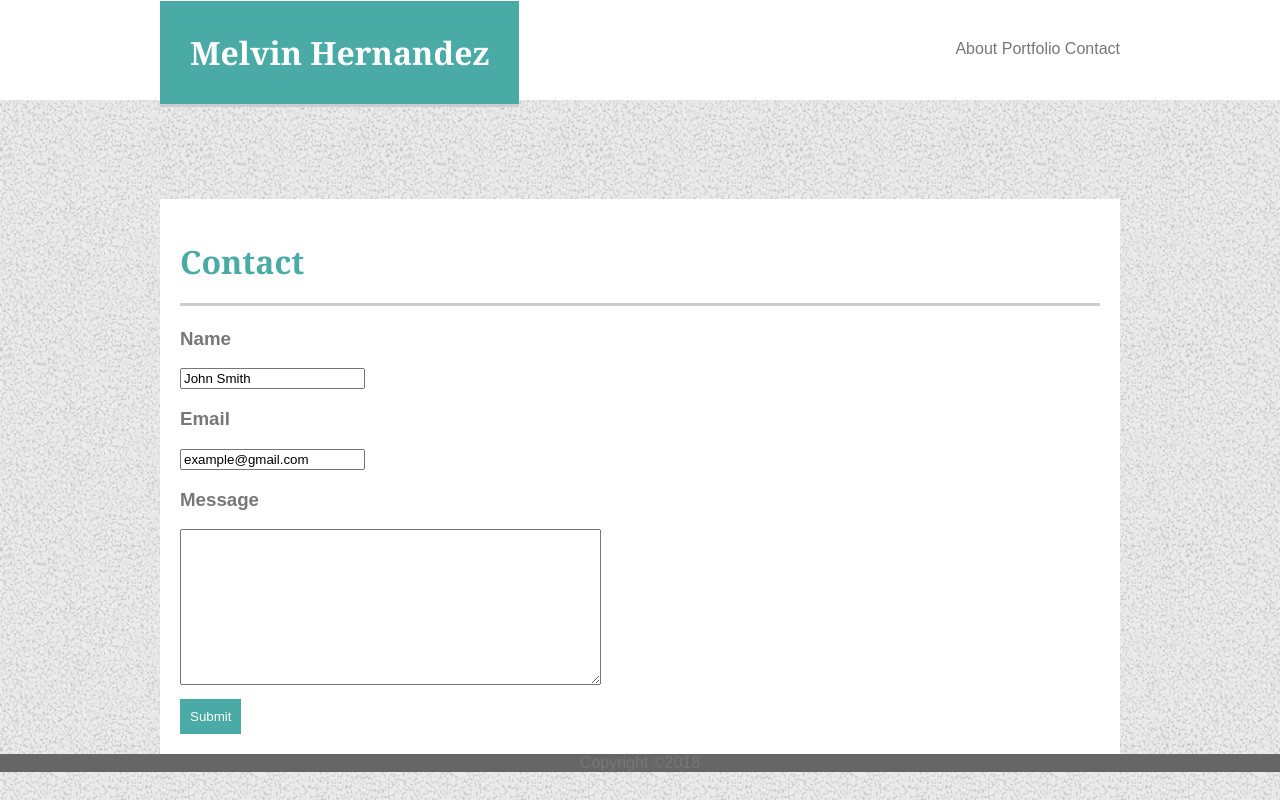
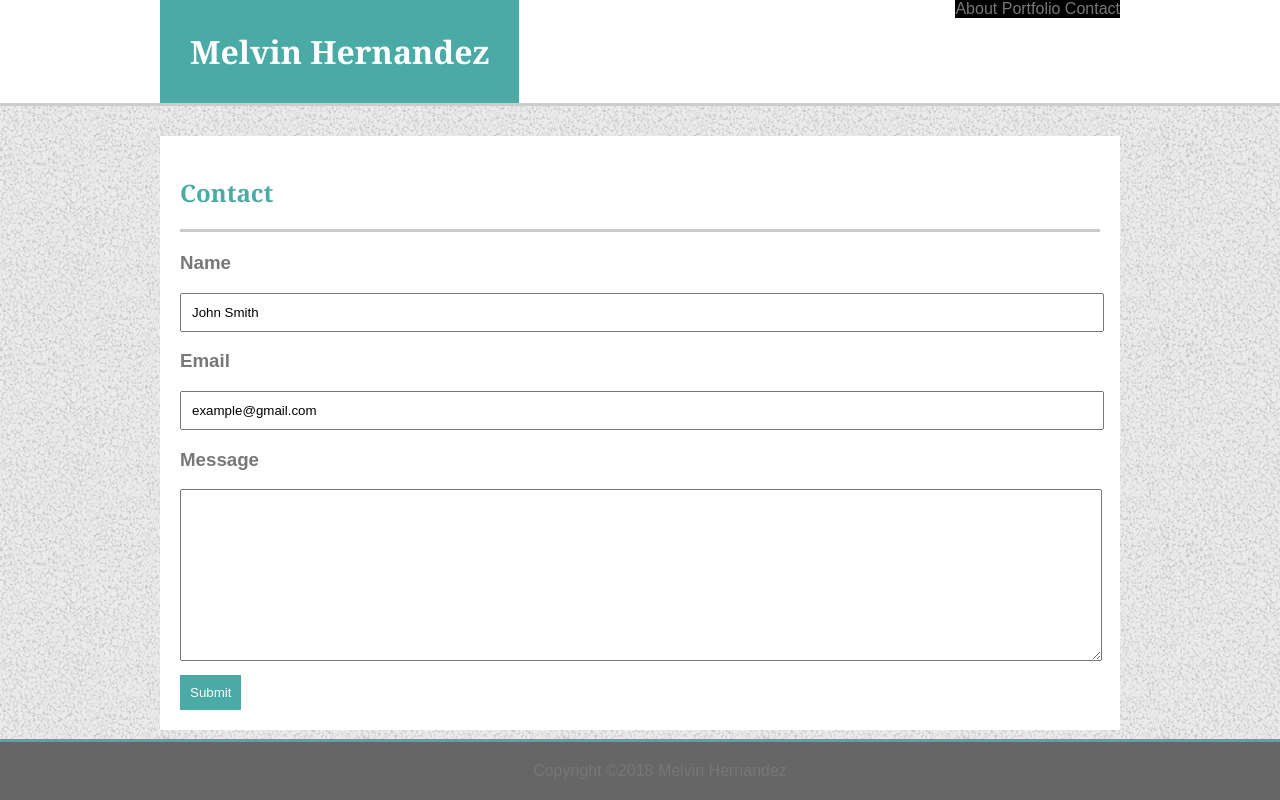
Before and after one commit to melher39/Basic-Portfolio, a plain HTML site: page contact.html in a window 1280 px wide. Drawn offline with Linux system fonts and the light colour scheme.

Commit message:
overhaul of html files and css. contact page 90% done

```diff
--- a/assets/css/style.css
+++ b/assets/css/style.css
@@ -3,17 +3,8 @@ body {
     background-image: url(../images/gravel.png);
     font-family: "Arial", "Helvetica Neue", Helvetica, sans-serif;
     color: #777777;
-    padding: 0;
+    /* padding: 0; */
     margin: 0;
-}
-
-/* content area should not exceed this width */
-.content {
-    background-color: #ffffff;
-    width: 920px;
-    margin: 0 auto;
-    clear: both;
-    padding: 20px;
 }
 
 /* images resized */
@@ -26,40 +17,82 @@ body {
     width: 200px;
 }
 
-/* fonts and style specified for h1 */
-h1 {
-    border-bottom-style: solid;
-    border-color: #cccccc;
-    padding-bottom: 20px;
-    color: #4aaaa5;
-    font-family: "Georgia", Times, "Times New Roman", serif;
+header {
+    /* position: relative; */
+    background-color: #ffffff;
+    border-bottom: solid #cccccc;
+    overflow: hidden;
+}
+
+.top {
+    width: 960px;
+    margin: 0 auto;
+    /* position: relative; */
+    /* bottom: 75px; */
+ }
+
+#myname {
+    float: left;
+    /* position: absolute; */
+    padding: 30px;
+    margin: 0;
+    background-color: #4aaaa5;
+    color: #ffffff;
+    border: none;
 }
 
 
-#myname {
-    float: left;
-    padding: 30px;
-    background-color: #4aaaa5;
-    color: white;
-}
-
-header {
-    background-color: #ffffff;
-    padding: 50px;
-    border: #cccccc;
-
-}
-
-.nav {
-    float: right;
-    position: relative;
-    top: 60px;
+/* fonts and style specified for h1 */
+h1 {
+    padding-bottom: 20px;
+    border-bottom-style: solid;
+    border-color: #cccccc;
+    color: #4aaaa5;
+    font-family: "Georgia", Times, "Times New Roman", serif;
 }
 
 /* Changes hyperlink color and removes underscore */
 a {
     color: #777777;
     text-decoration: none;
+}
+
+nav {
+    display: block;
+    float: right;
+    margin-top: auto;
+    /* width: 10%; */
+    /* position: absolute; */
+    /* top: 60px; */
+    /* padding: 30 auto; */
+    background-color: black;
+     /* margin: 30 auto; */
+}
+
+/* content area should not exceed this width */
+section {
+    background-color: #ffffff;
+    max-width: 920px;
+    margin: 30px auto;
+    /* clear: both; */
+    padding: 20px;
+}
+
+
+#name-field,
+#email,
+#message {
+    width: 900px;
+    padding: 10px;
+}
+
+#selfie {
+    float: left;
+}
+
+p {
+    line-height: 200%;
+
 }
 
 #submit-button {
@@ -69,14 +102,14 @@ a {
     padding: 10px;
     margin-top: 10px;
 }
-.top {
-    width: 960px;
-    margin: 0 auto;
-    position: relative;
-    bottom: 70px;
-}
 
 footer {
     text-align: center;
     background-color: #666666;
+    padding: 20px;
+    border-top-style: solid;
+    border-color: #4aaaa5;
+    width: 100%;
+    position: fixed;
+    bottom: 0;
 }
--- a/contact.html
+++ b/contact.html
@@ -12,29 +12,35 @@
 
 <body>
 
-    <!-- Header -->
+    <!-- <div class="content"> -->
+
         <header>
 
             <div class="top">
 
                 <h1 id="myname">Melvin Hernandez</h1>
 
-        <div class="nav">
+                <nav>
+                    <!-- <h2> -->
+                    <a href="index.html" id="index">About</a>
+                    <!-- </h2>    -->
 
-            <a href="index.html">About</a>
+                    <!-- <h2> -->
+                    <a href="portfolio.html" id="portfolio">Portfolio</a>
+                    <!-- </h2> -->
 
-            <a href="portfolio.html">Portfolio</a>
+                    <!-- <h2> -->
+                    <a href="contact.html" id="contact">Contact</a>
+                    <!-- </h2> -->
 
-            <a href="contact.html">Contact</a>
+                </nav>
 
             </div>
-    </div>
+
 
         </header>
 
-
-
-    <div class="content">
+        <section>
 
             <h1>Contact</h1>
 
@@ -48,16 +54,19 @@
 
             <h3>Message</h3>
 
-        <textarea name="comments" id="message" cols="50" rows="10"></textarea>
+            <textarea name="comments" id="message"  rows="10"></textarea>
 
             <br>
 
             <button type="submit" id="submit-button">Submit</button>
 
+        </section>
 
-    </div>
+        <footer>
+            Copyright ©2018 Melvin Hernandez
+        </footer>
 
-    <footer>Copyright ©2018</footer>
+    <!-- </div> -->
 
 </body>
 
```
Also changed, not shown: index.html (+1 -1 lines), portfolio.html (+1 -1 lines). Lines whose indentation alone changed are shown as unchanged.
